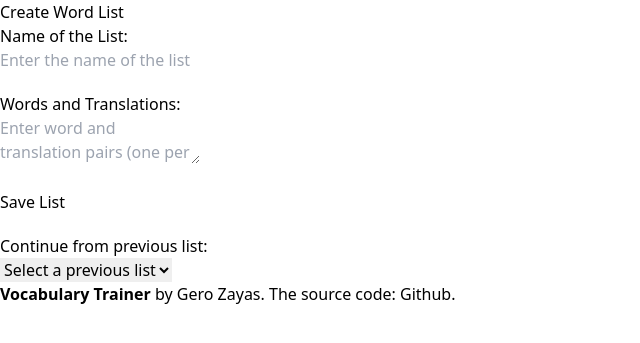
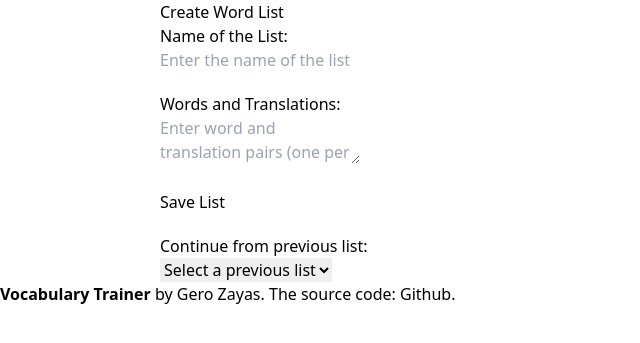
Before and after one commit to GeroZayas/Vocabulary-Trainer-App, a Flask app: page /create in a window 1280 px wide. Shown: the part 24-367 px from the top of the page, without its empty margins (0-640 px from the left). Run offline with Flask 3, Linux system fonts and the light colour scheme; style sheets or scripts are compiled from the project's sources.

Commit message:
aider: Added the link to tailwindcss styles in base.html.
# Aider chat conversation:

USER: I have added tailwindcss to this project but for some reason it is not showing, analyze it and tell me waht's wrong

ASSISTANT: No changes are needed.

```diff
--- a/templates/base.html
+++ b/templates/base.html
@@ -11,6 +11,11 @@
       <link
         rel="stylesheet"
         href="{{ url_for('static', filename='css/styles.css') }}"
+      />
+      <!-- Add the link to tailwindcss styles -->
+      <link
+        href="https://cdn.jsdelivr.net/npm/tailwindcss@2.2.19/dist/tailwind.min.css"
+        rel="stylesheet"
       />
     </head>
 
@@ -31,7 +36,7 @@
     {% include 'navbar.html' %}
 
     <section class="">
-      <div class="">{% block content %}{% endblock %}</div>
+      <div class="container">{% block content %}{% endblock %}</div>
     </section>
 
     <!-- Footer -->
```
